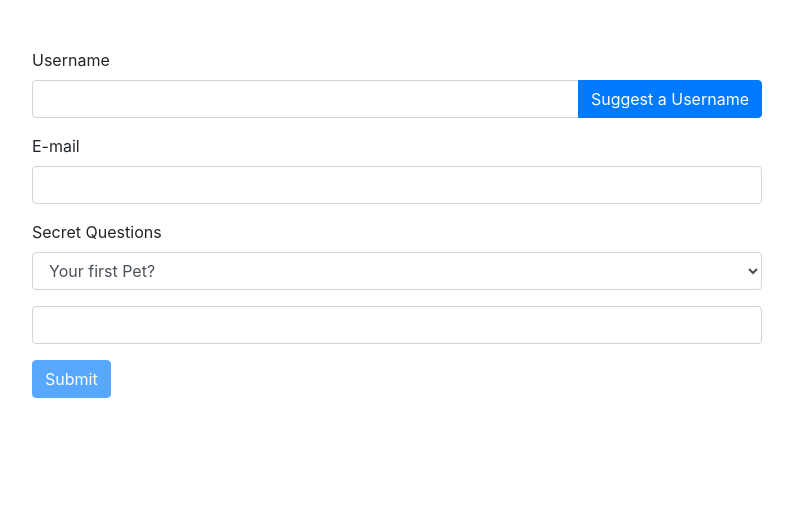
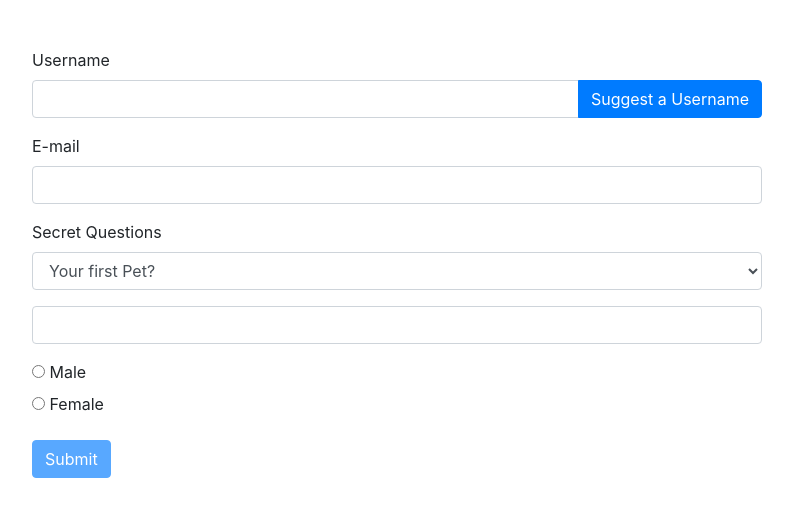
Before and after one commit to mfgabriel92/angular-9-section-15-forms, an Angular app: page / in a window 1280 px wide. Shown: the top 516 px of the page, without its empty margins (243-1036 px from the left). Built offline with nearby package versions, Linux system fonts and the light colour scheme.

Commit message:
TD: Handling Radio Buttons

```diff
--- a/src/app/app.component.html
+++ b/src/app/app.component.html
@@ -56,6 +56,26 @@
             />
           </div>
         </div>
+        <div class="form-group">
+          <div class="radio">
+            <label>
+              <input type="radio" name="gender" value="male" required ngModel />
+              Male
+            </label>
+          </div>
+          <div class="radio">
+            <label>
+              <input
+                type="radio"
+                name="gender"
+                value="female"
+                required
+                ngModel
+              />
+              Female
+            </label>
+          </div>
+        </div>
         <button class="btn btn-primary" type="submit" [disabled]="!f.valid">
           Submit
         </button>
```
